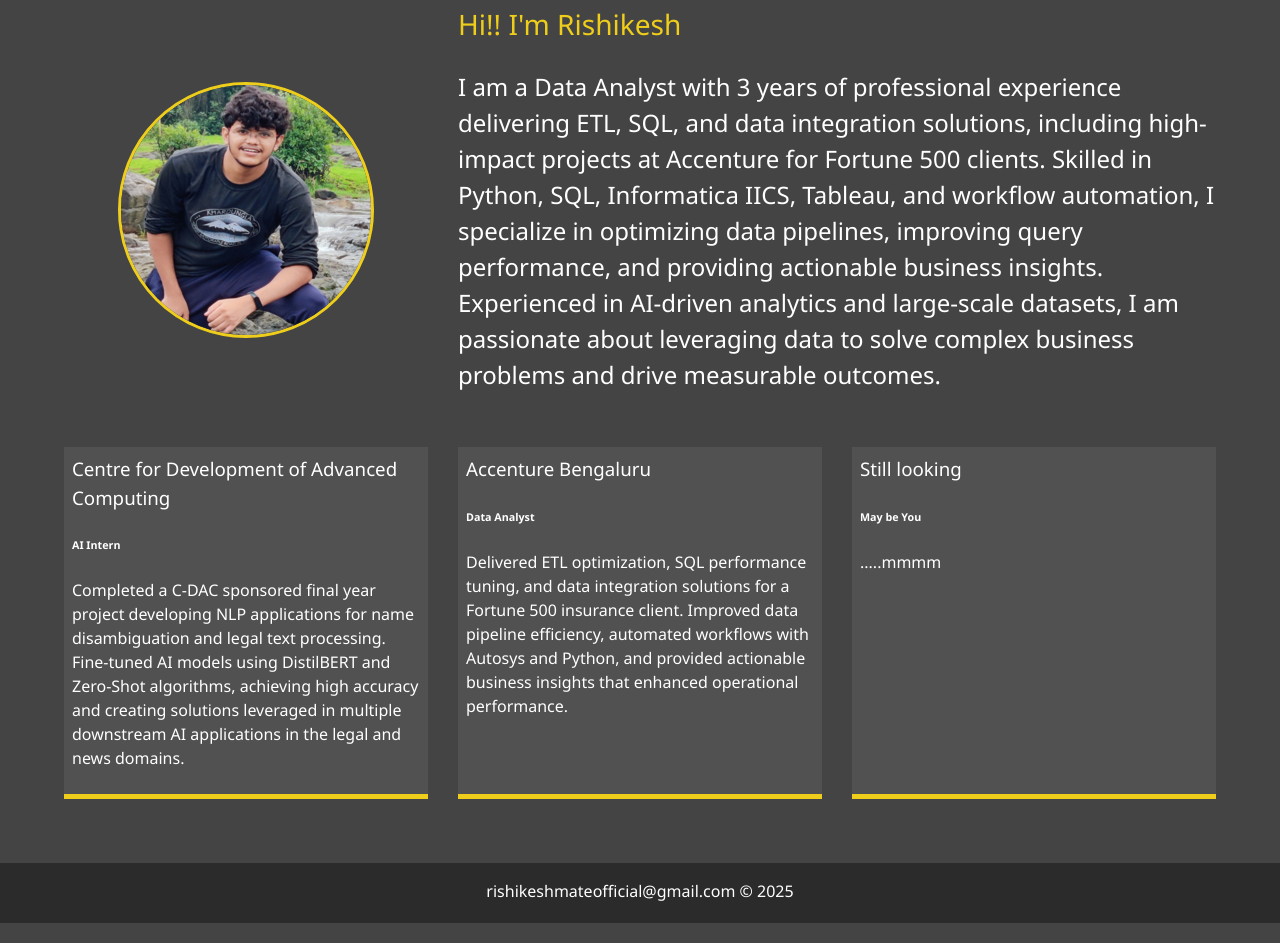
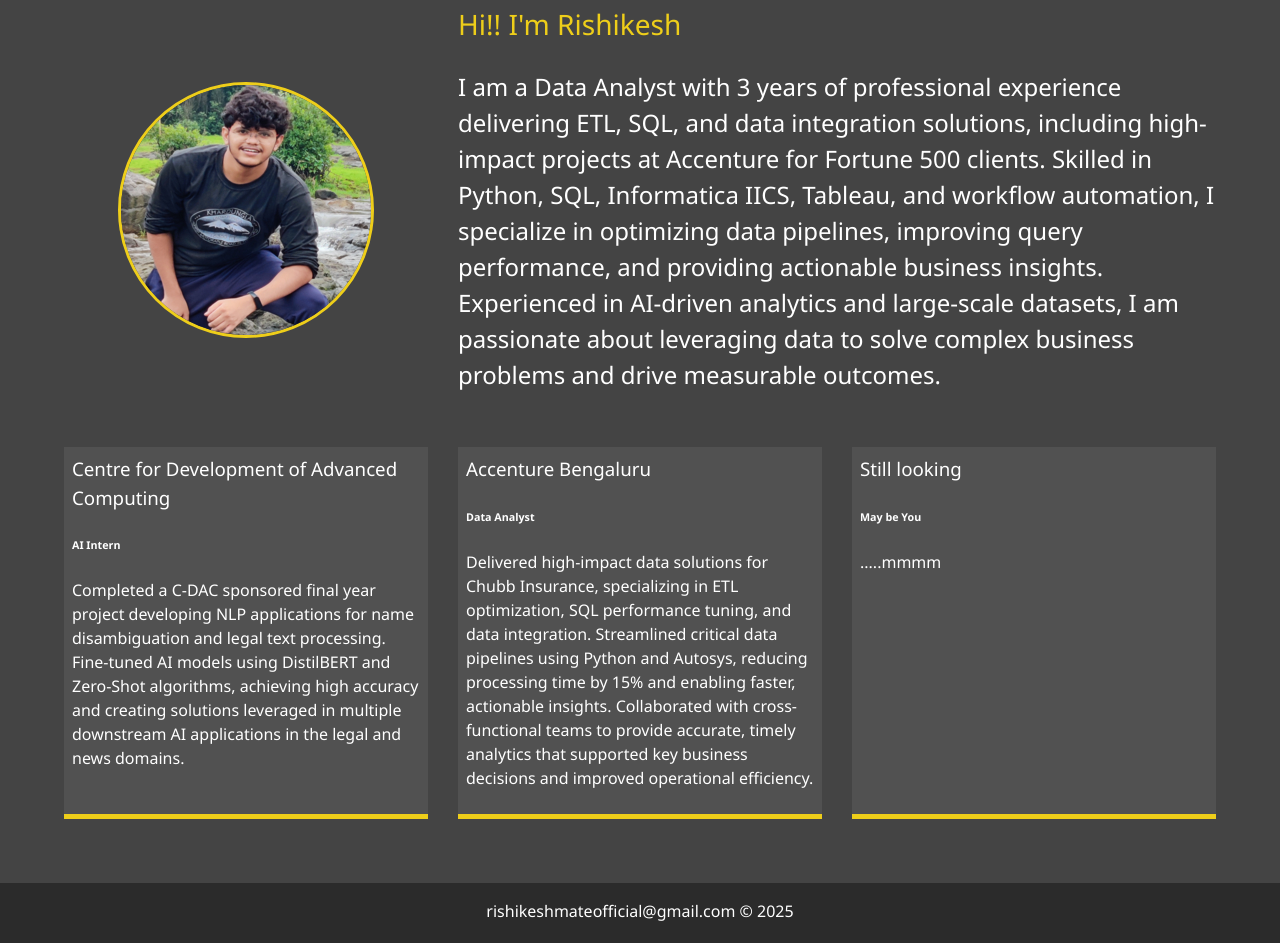
Before and after one commit to Rishikesh-Mate/Rishi-s.live, a website: page about.html in a window 1280 px wide. Shown: the part 279-1222 px from the top of the page. Drawn offline with Linux system fonts and the light colour scheme.

Commit message:
Update about.html

```diff
--- a/about.html
+++ b/about.html
@@ -74,7 +74,7 @@
       <div class="job job-2">
         <h3>Accenture Bengaluru</h3>
         <h6>Data Analyst</h6>
-        <p>Delivered ETL optimization, SQL performance tuning, and data integration solutions for a Fortune 500 insurance client. Improved data pipeline efficiency, automated workflows with Autosys and Python, and provided actionable business insights that enhanced operational performance.</p>
+        <p>Delivered high-impact data solutions for Chubb Insurance, specializing in ETL optimization, SQL performance tuning, and data integration. Streamlined critical data pipelines using Python and Autosys, reducing processing time by 15% and enabling faster, actionable insights. Collaborated with cross-functional teams to provide accurate, timely analytics that supported key business decisions and improved operational efficiency.</p>
       </div>
 
       <div class="job job-3">
```
